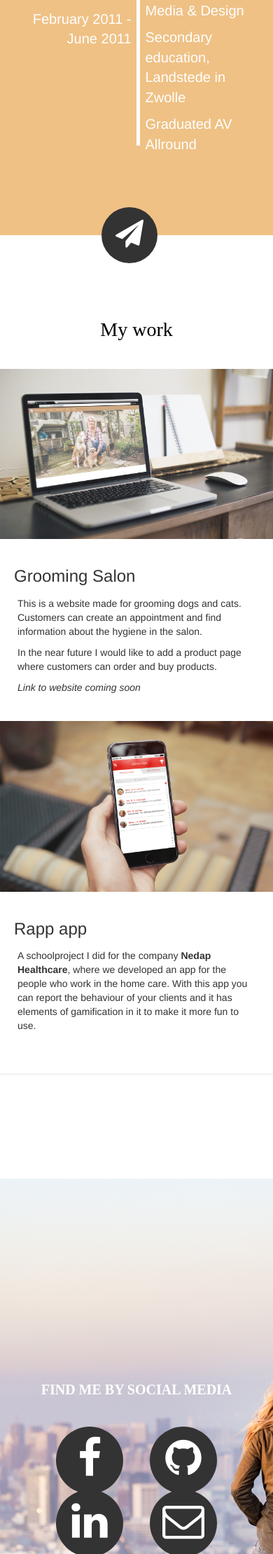
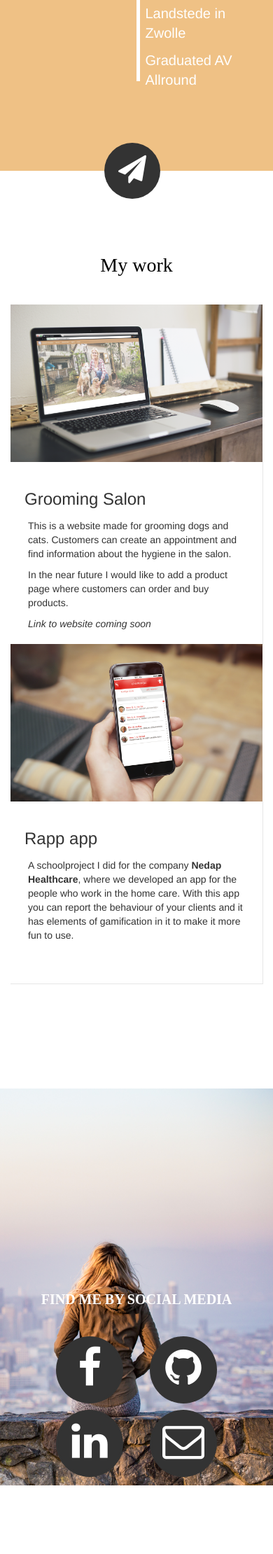
Before and after one commit to xCharlotte/portfolio, a Rails app: page / in a window 390 px wide. Shown: the part 3031-5251 px from the top of the page at 70% size. After the commit the page ends 5153 px from the top, so only its background shows below. Run offline with Rails 7, Linux system fonts and the light colour scheme; style sheets or scripts are compiled from the project's sources; some libraries are stand-ins or nearby versions; some web fonts are replaced.

Commit message:
changed some media queries

```diff
--- a/app/assets/javascripts/google_analytics.js.coffee
+++ b/app/assets/javascripts/google_analytics.js.coffee
@@ -38,6 +38,6 @@ class @GoogleAnalytics
 
   @analyticsId: ->
     # your google analytics ID(s) here...
-    'UA-108880787-1', 'www.charlottevoskuilen.nl.herokudns.com'
+    'UA-108880787-1'
 
 GoogleAnalytics.load()
--- a/app/assets/stylesheets/application.scss
+++ b/app/assets/stylesheets/application.scss
@@ -18,14 +18,20 @@
   display: flex;
   justify-content: center;
   align-items: center;
-  height: 100vh;
-  padding: 0;
+  padding: 25px 0;
+  height: 90vh;
 
   /* Create the parallax scrolling effect */
-  background-attachment: fixed;
-  background-position: center;
+  background-position: center center;
   background-repeat: no-repeat;
   background-size: cover;
+
+  @media (min-width: 500px) {
+    height: 100vh;
+    padding: 0;
+    background-attachment: fixed;
+    width: 100%;
+  }
 
   #logo {
     width: 60%;
@@ -40,7 +46,7 @@ section {
   .section-header {
     position: absolute;
     top: -40px;
-    left: 50%;
+    left: 51%;
     margin-left: -50px;
     text-align: center;
     padding-top: 10px;
--- a/app/assets/stylesheets/footer.scss
+++ b/app/assets/stylesheets/footer.scss
@@ -5,15 +5,17 @@
     /* The image used */
     background-image: image-url('skyline.png');
 
-    /* Set a specific height */
-    height: 680px;
-
     /* Create the parallax scrolling effect */
     background-attachment: fixed;
-    background-position: center;
+    background-position: center right;
     background-repeat: no-repeat;
     background-size: cover;
     padding-top: 20px;
+
+    @media (min-width: 500px) {
+      /* Set a specific height */
+      height: 680px;
+    }
   }
 
   h2 {
@@ -42,6 +44,10 @@ footer {
         margin-right: 20px;
         background: #333333;
         box-shadow: 0 0 0 3px #333333;
+
+        @media (max-width: 530px) {
+          margin-bottom: 15px;
+        }
       }
       a {
         color: #ffffff;
--- a/app/assets/stylesheets/portfolio.scss
+++ b/app/assets/stylesheets/portfolio.scss
@@ -10,9 +10,14 @@
     padding: 0;
   }
 
+  .row {
+    margin: 10px 0 0 0;
+  }
+
   .content-image img {
-    height: 100%;
-    width: 100%;
+    //height: 100%;
+    height: auto;
+    max-width: 100%;
   }
 
   .caption {
```
